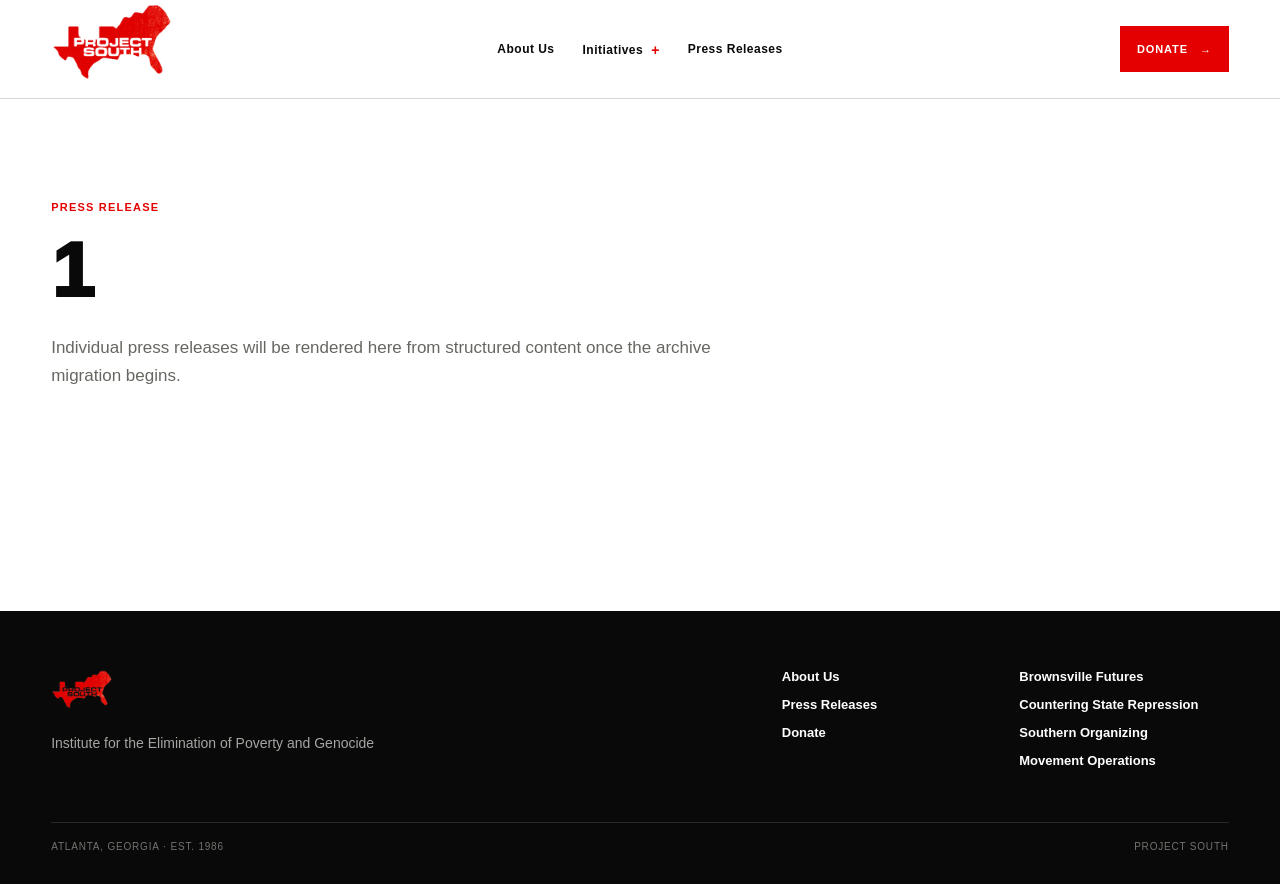
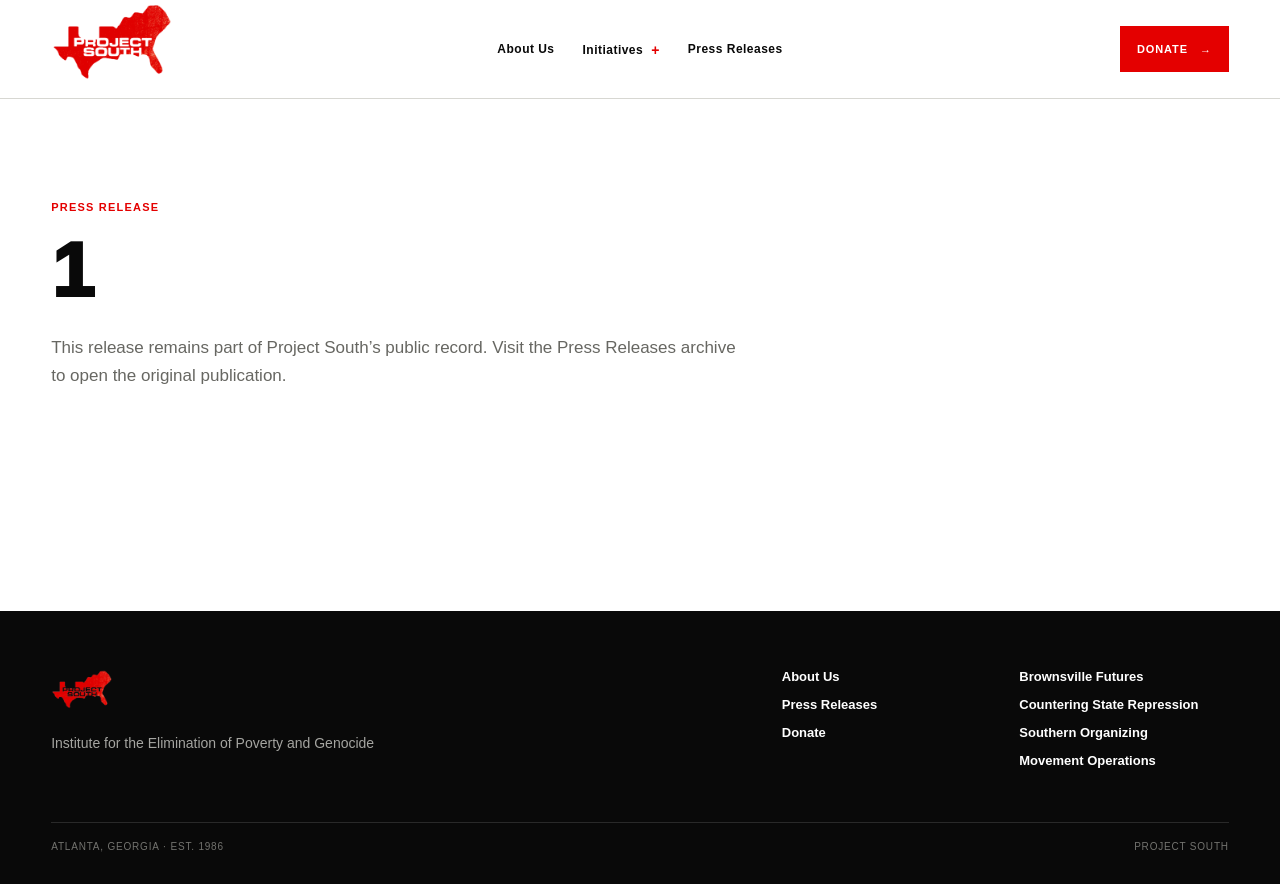
Before and after one commit to SolSabaliEnt/project-south-website, a Next.js app: page /press-releases/1 in a window 1280 px wide. Built offline with nearby package versions, Linux system fonts and the light colour scheme.

Commit message:
Make press release detail fallback visitor-facing

```diff
--- a/src/app/press-releases/[slug]/page.tsx
+++ b/src/app/press-releases/[slug]/page.tsx
@@ -19,12 +19,17 @@
 
 export default async function PressReleasePage({ params }: PressReleasePageProps) {
   const { slug } = await params;
+  const release = pressReleases.find((item) => {
+    if (item.sourceType !== "page") return false;
+    const itemSlug = new URL(item.href).pathname.replace(/^\/+|\/+$/g, "").split("/").at(-1);
+    return itemSlug === slug;
+  });
 
   return (
     <FoundationPlaceholder
       label="Press Release"
-      title={slug.replaceAll("-", " ")}
-      note="Individual press releases will be rendered here from structured content once the archive migration begins."
+      title={release?.title || slug.replaceAll("-", " ")}
+      note="This release remains part of Project South’s public record. Visit the Press Releases archive to open the original publication."
     />
   );
 }
```
